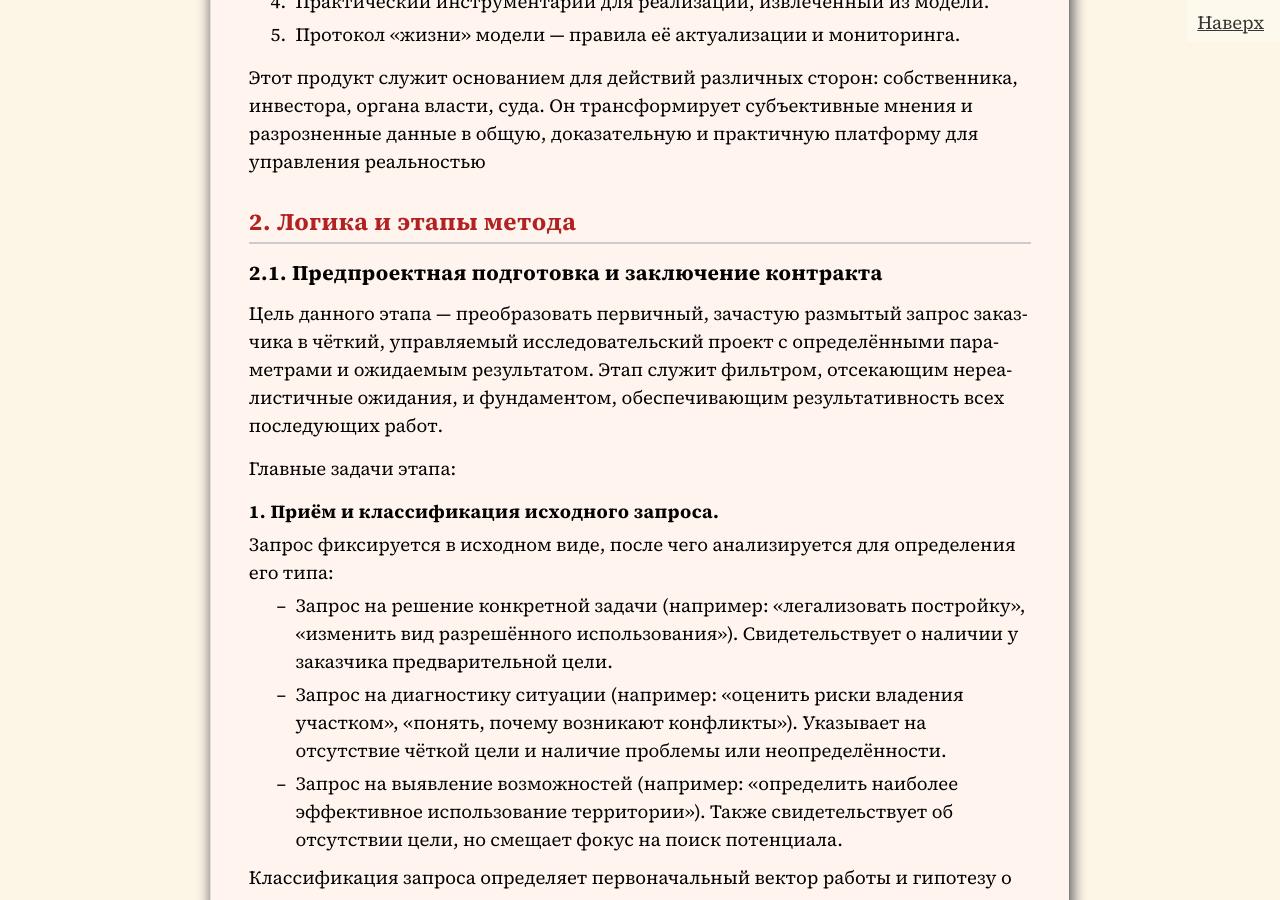
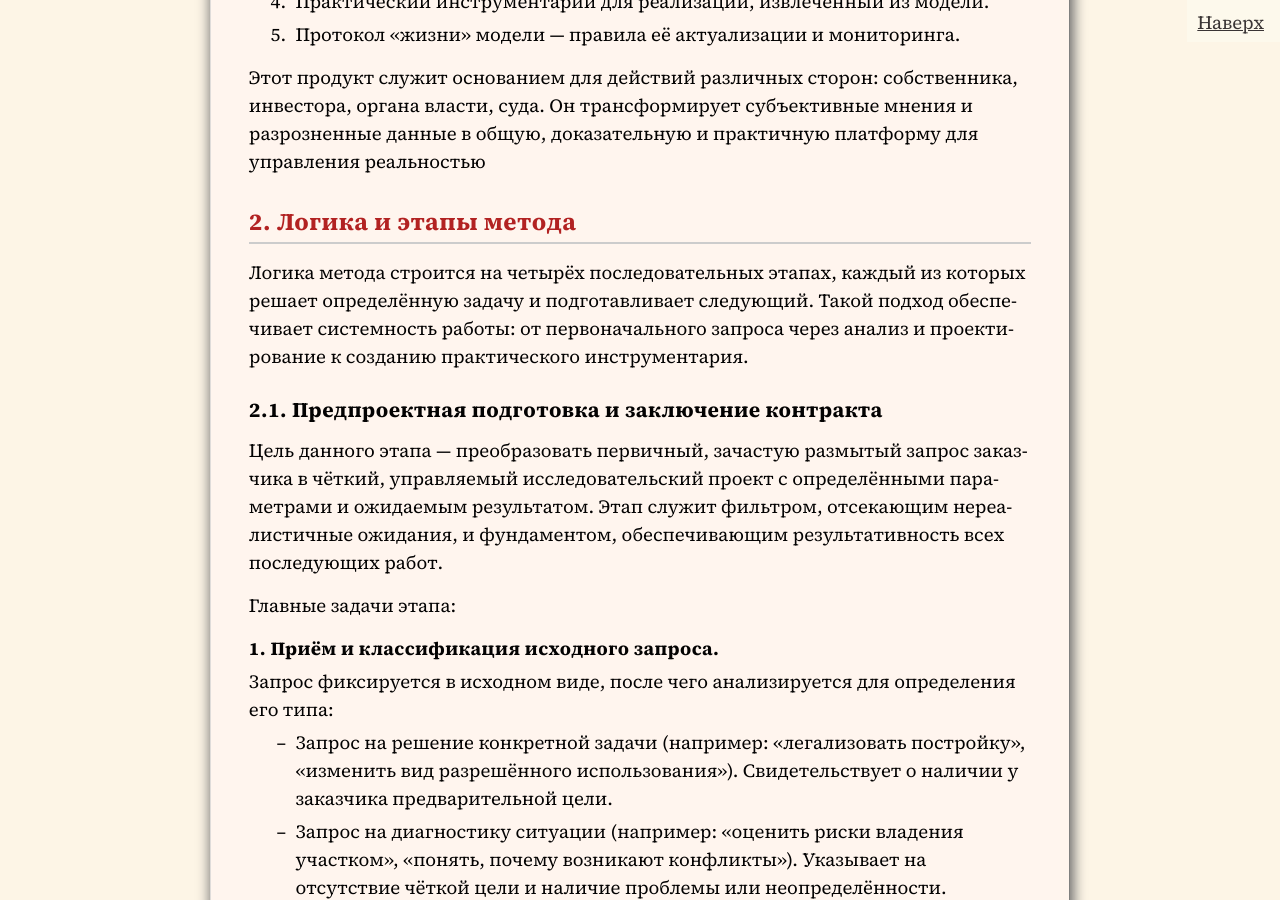
Before and after one commit to SergSi/land-use-art, a Jekyll site: the page built from _posts/2026-01-05-method.md, in a window 1280 px wide and 900 px high, scrolled down 5839 px. Built offline with Jekyll 4.4.1, drawn with Linux system fonts in a browser that asks for light colours; some web fonts are replaced.

Commit message:
Update 2026-01-05-method.md

```diff
--- a/_posts/2026-01-05-method.md
+++ b/_posts/2026-01-05-method.md
@@ -89,6 +89,8 @@ number="1"
 Этот продукт служит основанием для действий различных сторон: собственника, инвестора, органа власти, суда. Он трансформирует субъективные мнения и разрозненные данные в общую, доказательную и практичную платформу для управления реальностью
 
 ## 2. Логика и этапы метода
+
+Логика метода строится на четырёх последовательных этапах, каждый из которых решает определённую задачу и подготавливает следующий. Такой подход обеспечивает системность работы: от первоначального запроса через анализ и проектирование к созданию практического инструментария.
 
 ### 2.1. Предпроектная подготовка и заключение контракта
 
```
